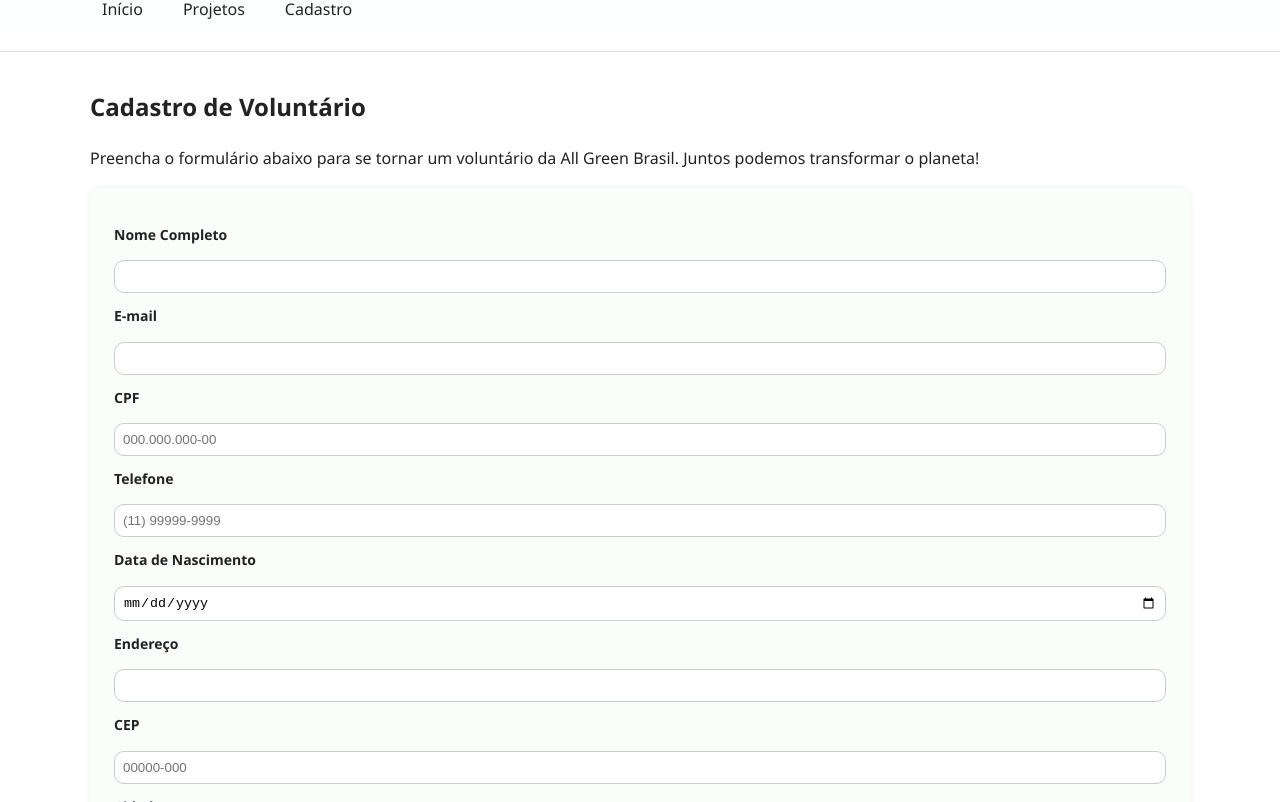
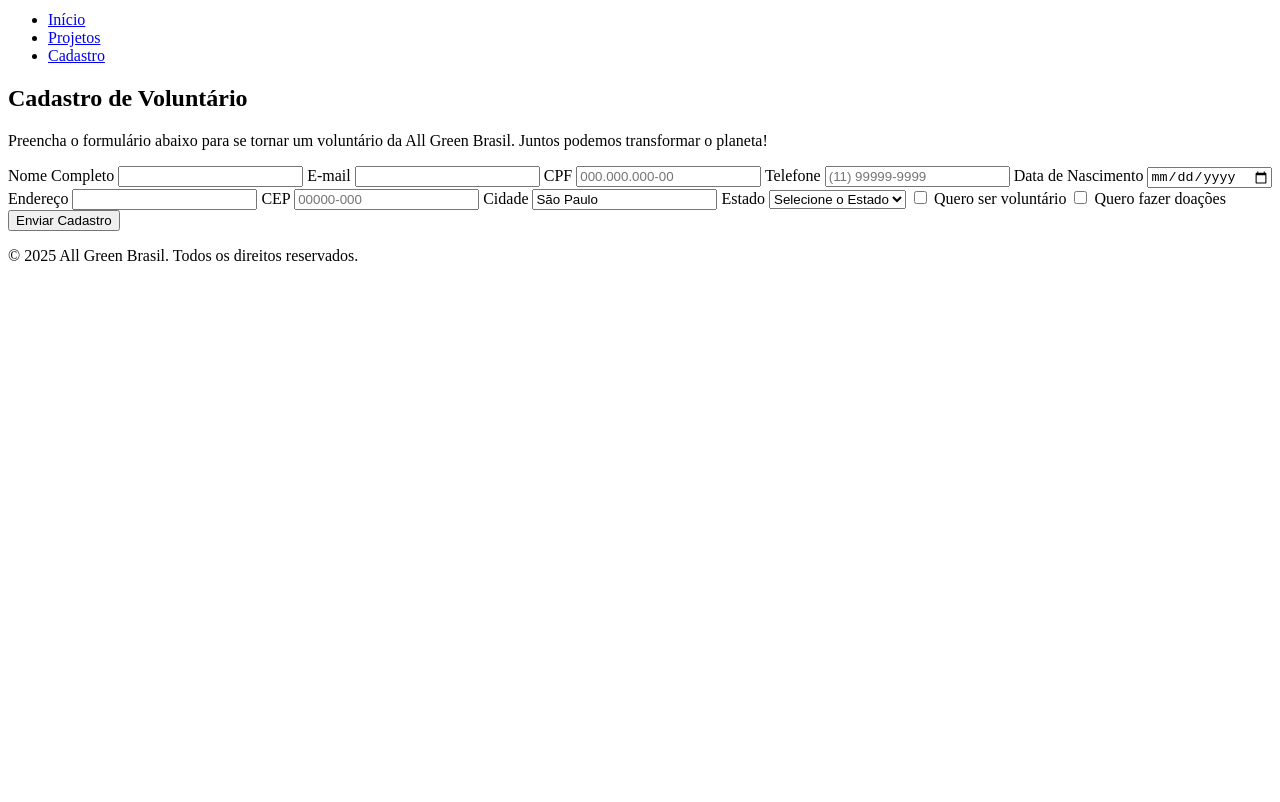
Before and after one commit to Teixeira-Sharkz/ONG-ALL-GREEN, a plain HTML site: page cadastro.html in a window 1280 px wide. Shown: the part 69-871 px from the top of the page. After the commit the page ends 800 px from the top, so only its background shows below. Drawn offline with Linux system fonts and the light colour scheme.

Commit message:
Atualização entrega II

```diff
--- a/css/styles.css
+++ b/css/styles.css
@@ -1,143 +1 @@
-
-:root {
-  --max-width: 1100px;
-  --accent: #2e8b57;
-  --accent-light: #dff3e3;
-  --bg: #ffffff;
-  --text: #222;
-  --muted: #666;
-  --gap: 1rem;
-  --radius: 10px;
-}
-
-* { box-sizing: border-box; }
-body {
-  margin: 0;
-  font-family: "Segoe UI", Roboto, sans-serif;
-  color: var(--text);
-  background: var(--bg);
-  line-height: 1.6;
-}
-
-.container {
-  width: 92%;
-  max-width: var(--max-width);
-  margin: 0 auto;
-  padding: var(--gap) 0;
-}
-
-header {
-  background: linear-gradient(180deg, #f7fff9, #ffffff);
-  border-bottom: 1px solid #e0e0e0;
-  padding: 0.75rem 0;
-}
-
-.brand {
-  font-size: 1.5rem;
-  font-weight: 600;
-  color: var(--accent);
-  margin: 0;
-}
-
-.nav {
-  list-style: none;
-  display: flex;
-  gap: 1rem;
-  padding: 0;
-  margin: 0;
-}
-
-.nav a {
-  text-decoration: none;
-  color: var(--text);
-  padding: 0.5rem 0.75rem;
-  border-radius: var(--radius);
-  transition: background 0.3s;
-}
-
-.nav a:hover {
-  background: var(--accent-light);
-}
-
-.hero img {
-  width: 70%;
-  height: auto;
-  border-radius: var(--radius);
-}
-
-section p {
-  width: 650px;
-  font-size: 16px;
-  line-height: 1.2;
-}
-
-/* Buttons */
-.btn {
-  background: var(--accent);
-  color: white;
-  border: none;
-  padding: 0.75rem 1.25rem;
-  border-radius: var(--radius);
-  cursor: pointer;
-  text-decoration: none;
-  transition: background 0.3s;
-}
-.btn:hover { background: #256d46; }
-
-/* Forms */
-form {
-  background: #f9fefb;
-  padding: 1.5rem;
-  border-radius: var(--radius);
-  box-shadow: 0 0 6px rgba(0,0,0,0.08);
-}
-label { font-weight: 600; display: block; margin-top: 0.75rem; }
-input, select, textarea {
-  width: 100%;
-  padding: 0.5rem;
-  border: 1px solid #ccc;
-  border-radius: var(--radius);
-  margin-top: 0.25rem;
-}
-
-/* Projects grid */
-.project-list {
-  display: grid;
-  gap: 1.5rem;
-  grid-template-columns: repeat(auto-fit, minmax(280px, 1fr));
-}
-.project {
-  background: #f9fefb;
-  border: 1px solid #e0e0e0;
-  border-radius: var(--radius);
-  overflow: hidden;
-  transition: transform 0.3s;
-}
-.project:hover { transform: scale(1.01); }
-.project img { width: 100%; height: 180px; object-fit: cover; }
-.project-content { padding: 1rem; }
-.project-content h3 { color: var(--accent); margin-top: 0; }
-
-footer {
-  text-align: center;
-  padding: 2rem 0;
-  background: #f2fdf4;
-  margin-top: 3rem;
-  color: var(--muted);
-}
-
-/* cadastro */
-label {
-  display: flex;
-  align-items: center;
-  gap: 8px;
-  margin-bottom: 10px;
-  font-size: 14px;
-}
-
-
-input[type="checkbox"] {
-  width: 18px;
-  height: 18px;
-  cursor: pointer;
-}
+/* Conteúdo atualizado do styles.css */
```
Also changed, not shown: index old.html (added, +43 -0 lines), index.html (+19 -32 lines).
